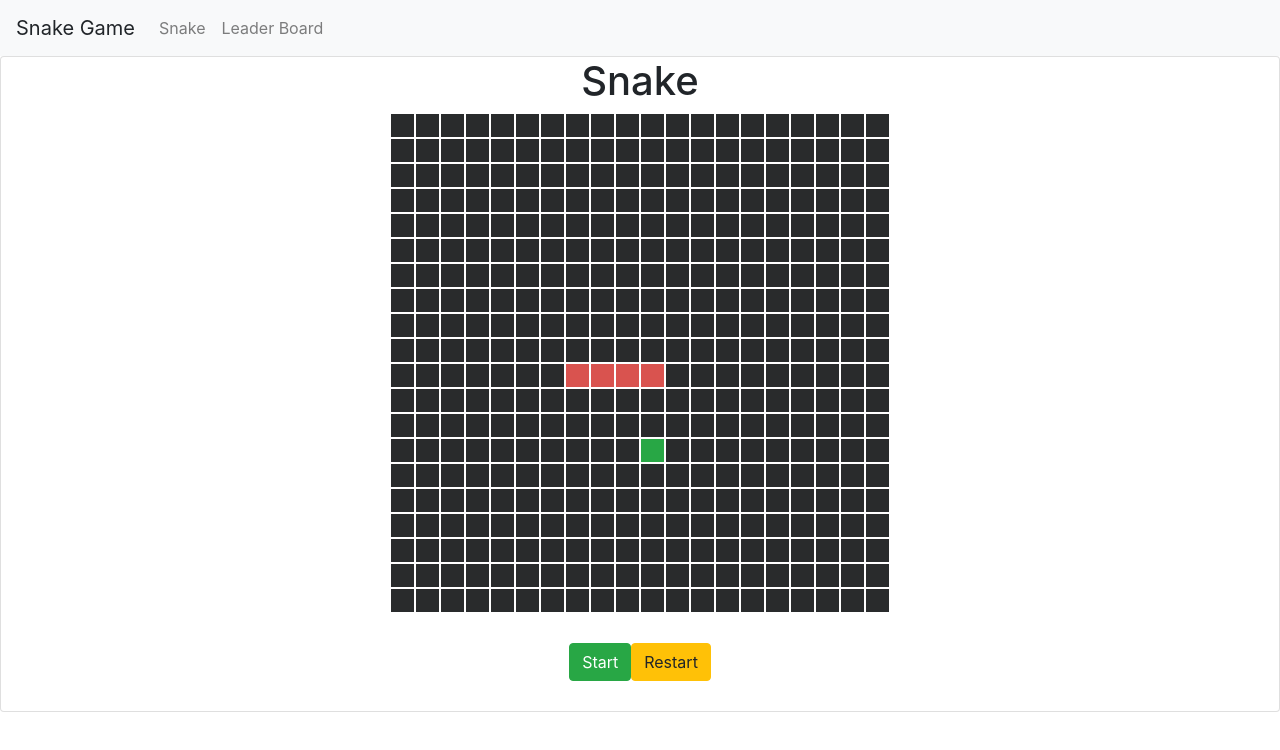
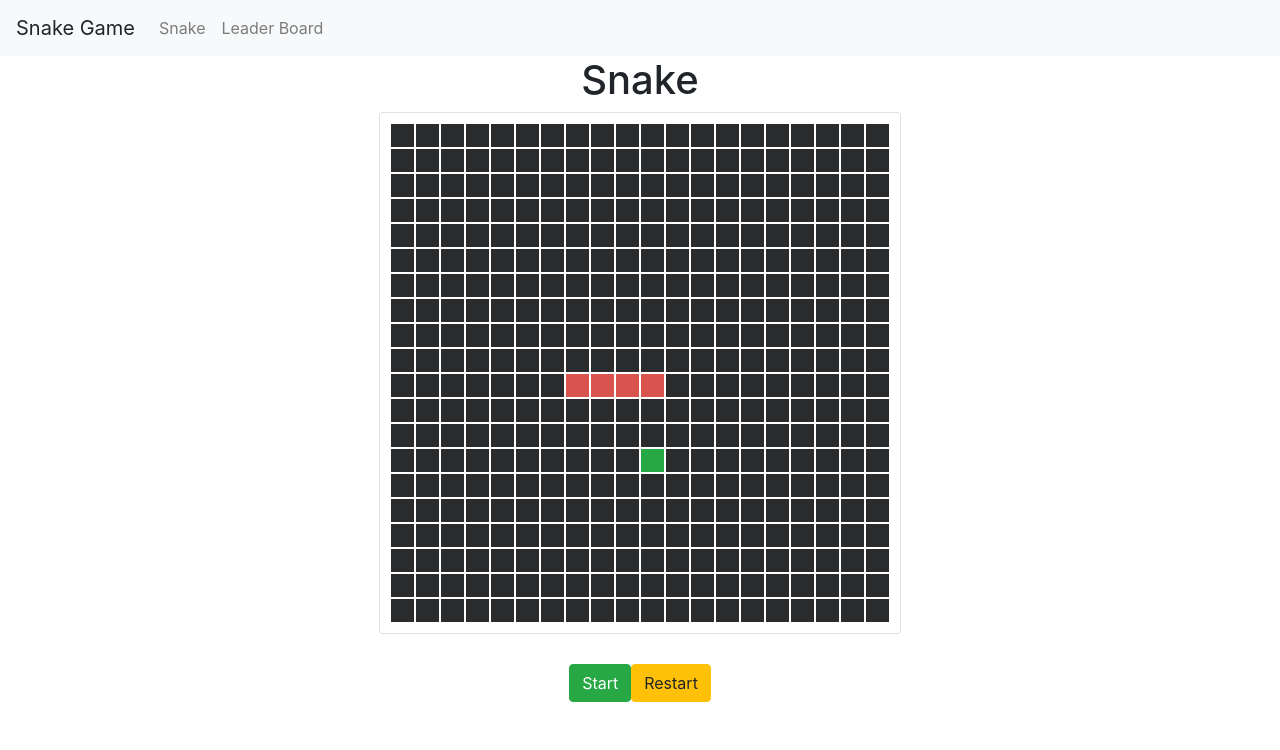
Before and after one commit to mxwnk/ng-snake, an Angular app: page / in a window 1280 px wide. Shown: the top 750 px of the page. Built offline with nearby package versions, Linux system fonts and the light colour scheme.

Commit message:
Center game field.

```diff
--- a/src/app/snake/snake.component.html
+++ b/src/app/snake/snake.component.html
@@ -1,8 +1,8 @@
-<div class="card">
+<div class="card" style="border: 0">
 
   <h1 class="text-center">Snake</h1>
 
-  <div class="game">
+  <div class="game card" style="padding: 10px;">
     <div class="row" *ngFor="let row of rows">
       <div class="cell" *ngFor="let cell of row.cells" [class.snake]="cell === 0" [class.fruit]="cell === 1" [class.blank]="cell === 2">
       </div>
```
